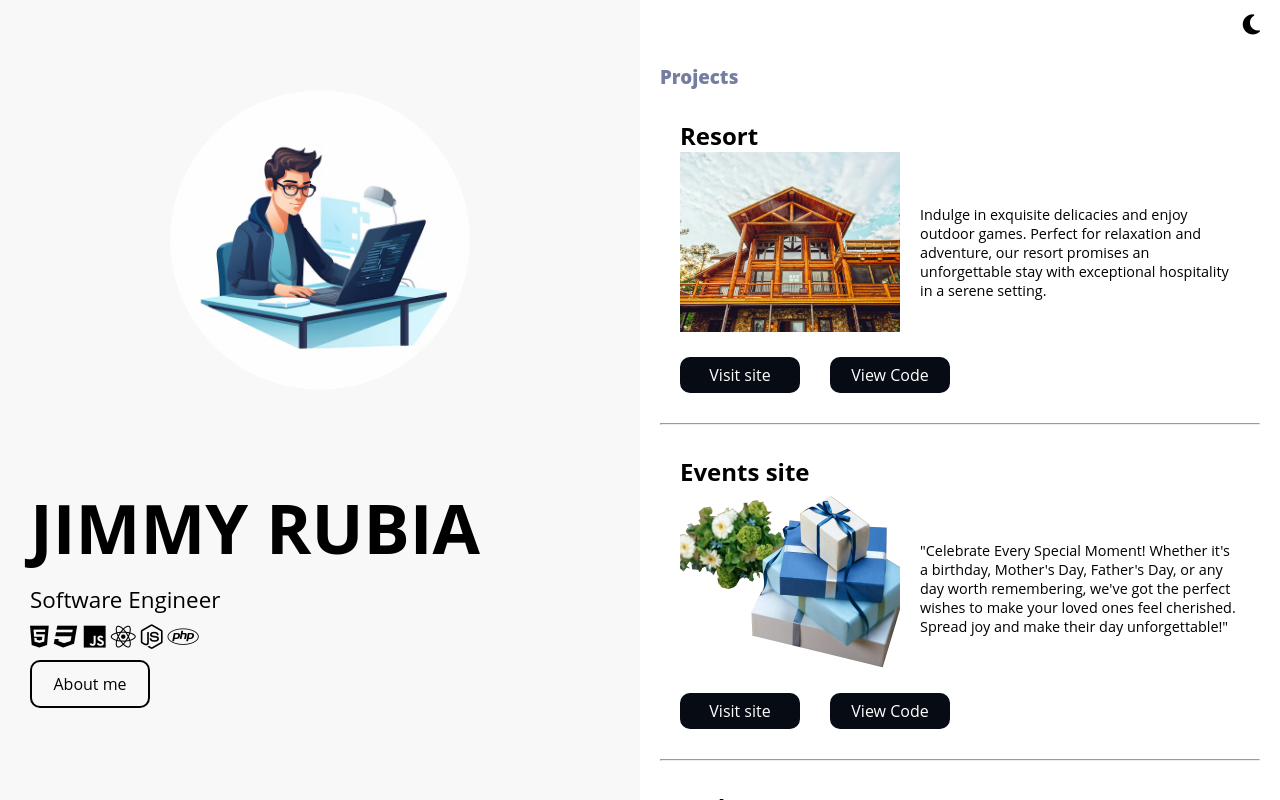
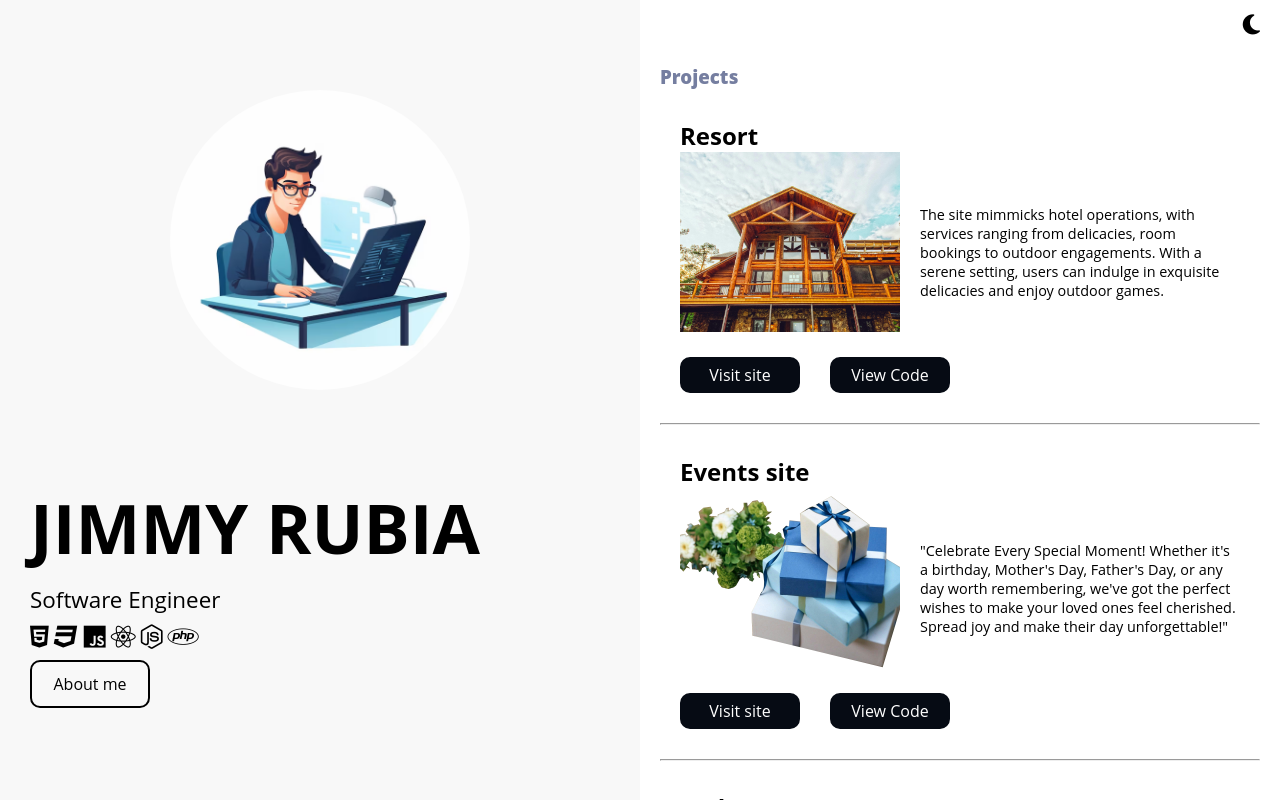
Before and after one commit to Jimmy21048/jimmy-rubia, a React (Create React App) app: page / in a window 1280 px wide. Built offline with nearby package versions, Linux system fonts and the light colour scheme.

Commit message:
corrected project abouts

```diff
--- a/src/components/Home.js
+++ b/src/components/Home.js
@@ -78,10 +78,10 @@ export default function Home() {
                                     <img src='./images/resort.jpg' alt='resort' />
 
                                     <div  style={{color : darkMode && '#f5f6f7'}} className='projects-content'>
-                                    Indulge in exquisite delicacies and enjoy outdoor games.
-                                    Perfect for relaxation and adventure, our resort promises
-                                    an unforgettable stay with exceptional hospitality in a serene setting.
-
+                                    The site mimmicks hotel operations, with services ranging from delicacies,
+                                    room bookings to outdoor engagements. With a serene setting,
+                                    users can indulge in exquisite delicacies
+                                    and enjoy outdoor games.
                                     </div>
                                 </div>
                                 <div className='links'>
@@ -122,9 +122,10 @@ export default function Home() {
                                 <div class='projects-link'>
                                     <img src='./images/redoc.jpg' alt='redoc' />
                                     <div  style={{color : darkMode && '#f5f6f7'}} className='projects-content'>
-                                    "Unleash Your Creativity! 🎨✍️ Collaborate,
-                                    create, and share content seamlessly with our all-in-one platform.
-                                    Empower your ideas and bring your vision to life—together with Redoc"
+                                    Redoc is an engagement site that allows users to publish their ideas and opinions.
+                                    It provides a platform for creating and sharing content easily.
+                                    It is also equipped with a collaborative feature where users can
+                                    engage with each other through peer reviews
                                     </div>
                                 </div>
                                 <div className='links'>
```
Also changed, not shown: 1 other file (tests, documents, lock files or other folders).
